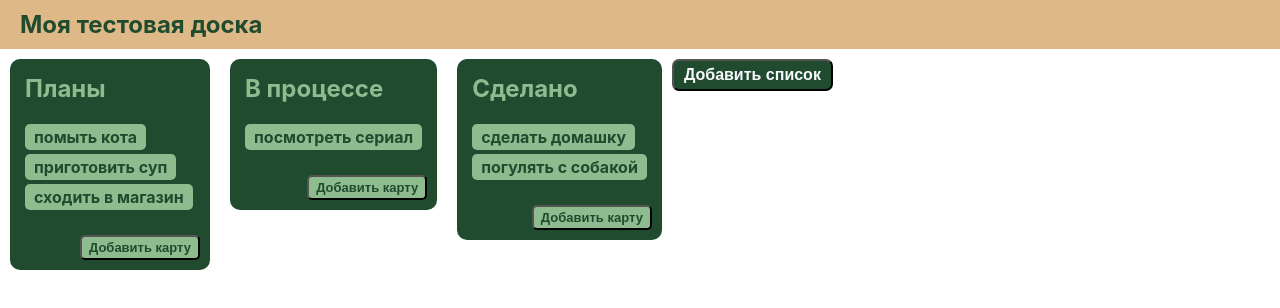
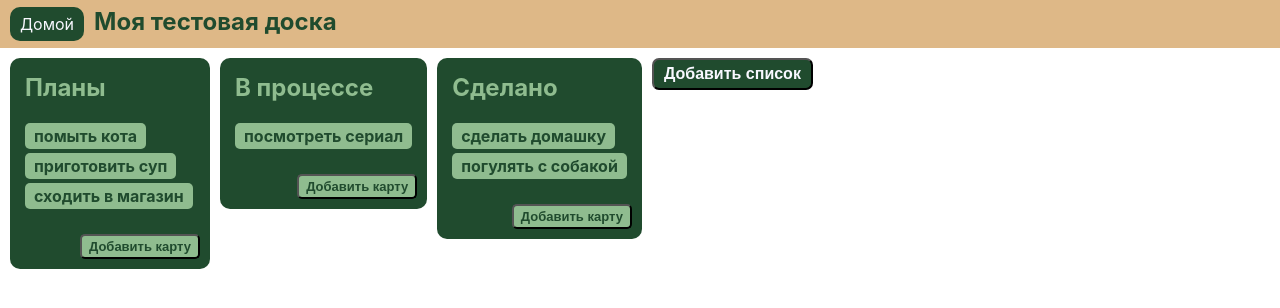
Before and after one commit to sadovam/my-trello-frontend, a React (Create React App) app: page /board in a window 1280 px wide. Shown: the top 308 px of the page. Built offline with nearby package versions, Linux system fonts and the light colour scheme.

Commit message:
Update styles

```diff
--- a/src/pages/Board/Board.tsx
+++ b/src/pages/Board/Board.tsx
@@ -50,7 +50,12 @@ export default class Board extends Component<Record<string, never>, BoardState>
     const { title } = this.state;
     return (
       <section className="board">
-        <h1 className="board__title">{title}</h1>
+        <header className="board__header">
+          <a href="/" className="board__home-link">
+            Домой
+          </a>
+          <h1 className="board__title">{title}</h1>
+        </header>
         <div className="board__main">
           {this.makeLists()}
           <button className="board__btn">Добавить список</button>
--- a/src/pages/Board/board.scss
+++ b/src/pages/Board/board.scss
@@ -1,22 +1,39 @@
 .board {
   overflow: overlay;
 
-  .board__title {
-    text-align: left;
-    padding: 10px 20px;
+  .board__header {
+    padding: 7px 10px;
     margin: 0;
     color: #204b2e;
     background-color: burlywood;
   }
+
+  .board__home-link {
+    display: inline-block;
+    padding: 7px 10px;
+    text-decoration: none;
+    border-radius: 10px;
+    background-color: #204b2e;
+    color:ghostwhite;
+  }
+
+  .board__title {
+    margin: 0 10px;
+    text-align: left;
+    display: inline-block;
+  }
+
   .board__main {
     display: flex;
     align-items: self-start;
     justify-content: flex-start;
     padding-top: 10px;
   }
+
   .board__btn {
     white-space: nowrap;
     padding: 5px 10px;
+    margin-left: 10px;
     font-size: 16px;
     font-weight: bold;
     border-radius: 7px;
--- a/src/pages/Board/components/List/list.scss
+++ b/src/pages/Board/components/List/list.scss
@@ -1,7 +1,7 @@
 .list {
   max-width: 400px;
   min-width: 200px;
-  margin: 0 10px;
+  margin-left: 10px;
   padding: 10px;
   border-radius: 10px;
   background-color: #204b2e;
```
